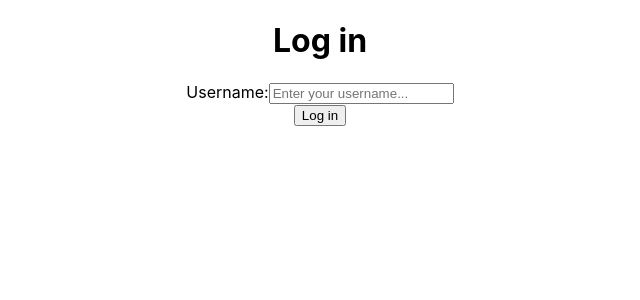
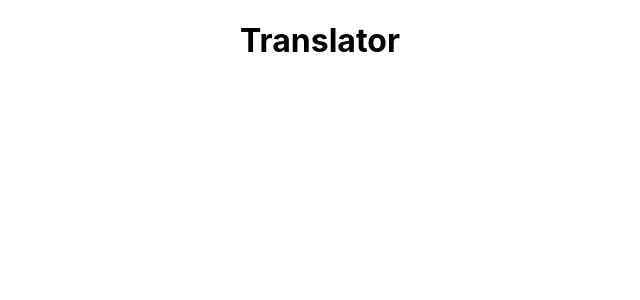
Before and after one commit to lillap/react-asl-translator, a React (Create React App) app: page /translator in a window 1280 px wide. Shown: the top 300 px of the page, without its empty margins (320-960 px from the left). Built offline with nearby package versions, Linux system fonts and the light colour scheme.

Commit message:
feat: added routes

```diff
--- a/src/App.js
+++ b/src/App.js
@@ -3,12 +3,20 @@ import './App.css';
 import { BrowserRouter as Router, Switch, Route } from 'react-router-dom'
 
 import Login from './components/containers/Login'
+import Translator from './components/containers/Translator'
+import Profile from './components/containers/Profile'
 
 function App() {
   return (
-    <div className="App">
-      <Login/>
-    </div>
+    <Router>
+      <div className="App">
+        <Switch>
+          <Route path="/login" component={ Login }/>
+          <Route path="/translator" component={ Translator }/>
+          <Route path="/profile" component={ Profile }/>
+        </Switch>
+      </div>
+    </Router>
   );
 }
 
--- /dev/null
+++ b/src/components/containers/Profile.js
@@ -0,0 +1,9 @@
+import React from 'react';
+
+const Profile = () => {
+    return (
+        <h1>Profile</h1>
+    )
+}
+
+export default Profile;
--- /dev/null
+++ b/src/components/containers/Translator.js
@@ -0,0 +1,9 @@
+import React from 'react';
+
+const Translator = () => {
+    return (
+        <h1>Translator</h1>
+    )
+}
+
+export default Translator;
```
